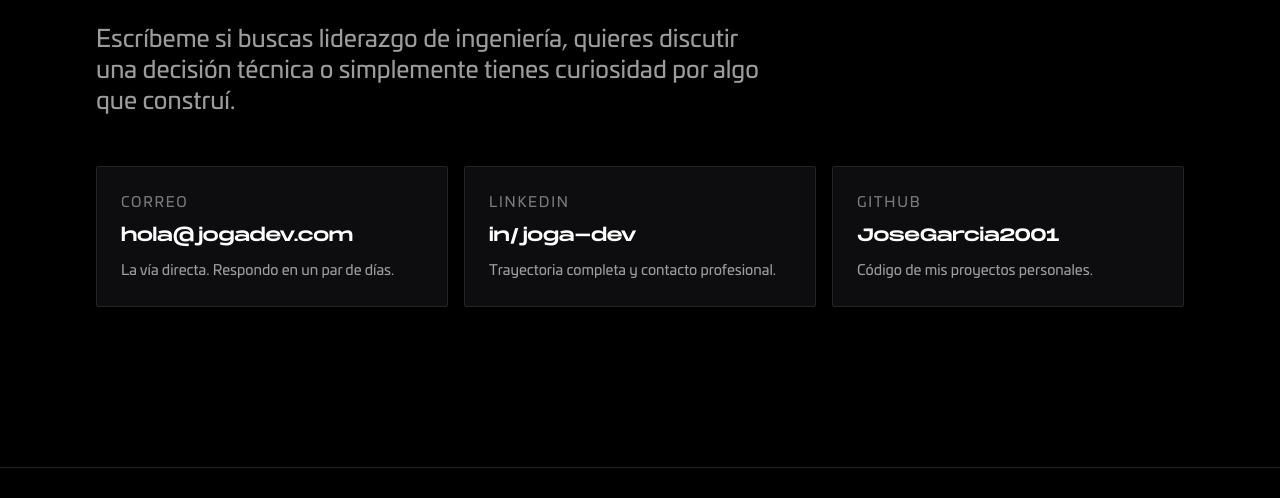
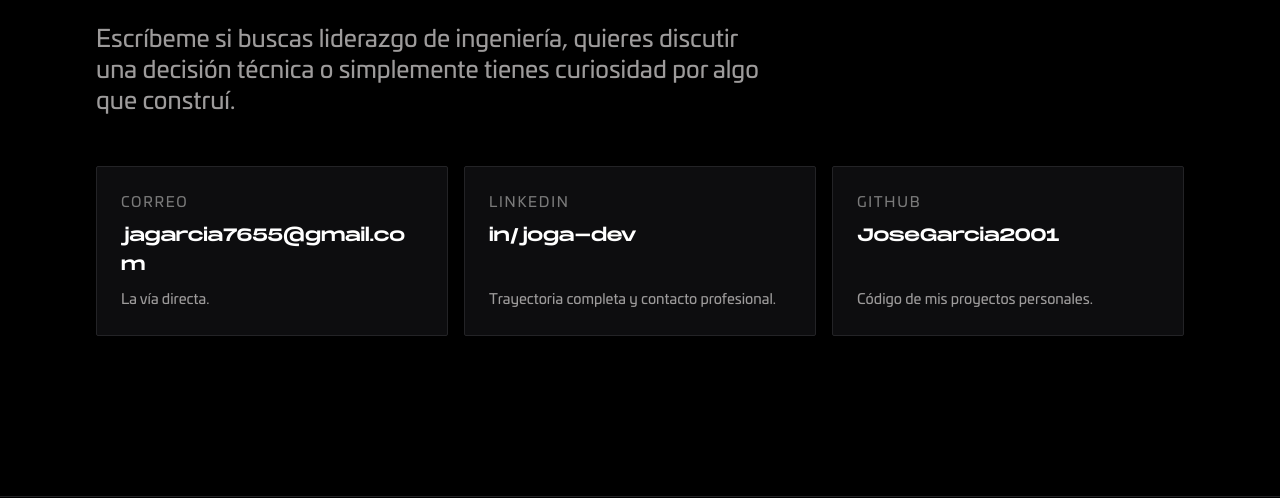
Before and after one commit to JoseGarcia2001/professional-portfolio, an Astro site: page /contacto in a window 1280 px wide. Shown: the part 234-732 px from the top of the page. Built offline with nearby package versions, Linux system fonts and the light colour scheme; Astro itself is replaced by a stand-in of ours.

Commit message:
Corrige el correo de contacto
El correo hola@jogadev.com no existe: Email Routing en la zona solo tiene
la regla caja@jogadev.com hacia el worker caja-email. Se usa el correo
real. Se quita tambien el tiempo de respuesta prometido en contacto.

```diff
--- a/src/data/site.ts
+++ b/src/data/site.ts
@@ -25,7 +25,7 @@ export const legal = [
 ] as const;
 
 export const contacto = {
-  email: "hola@jogadev.com",
+  email: "jagarcia7655@gmail.com",
   linkedin: "https://www.linkedin.com/in/joga-dev/",
   github: "https://github.com/JoseGarcia2001",
 } as const;
--- a/src/pages/contacto.astro
+++ b/src/pages/contacto.astro
@@ -10,7 +10,7 @@ const canales = [
     titulo: "Correo",
     valor: contacto.email,
     href: `mailto:${contacto.email}`,
-    nota: "La vía directa. Respondo en un par de días.",
+    nota: "La vía directa.",
     externo: false,
   },
   {
```
